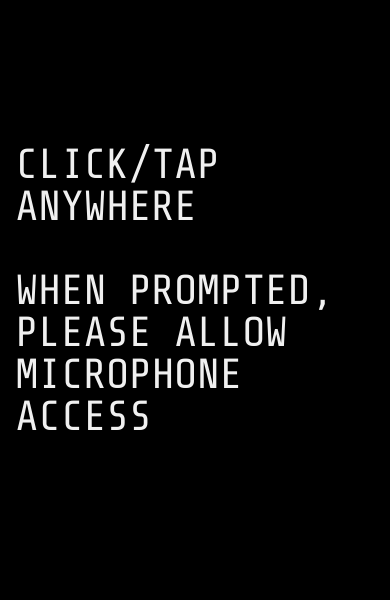
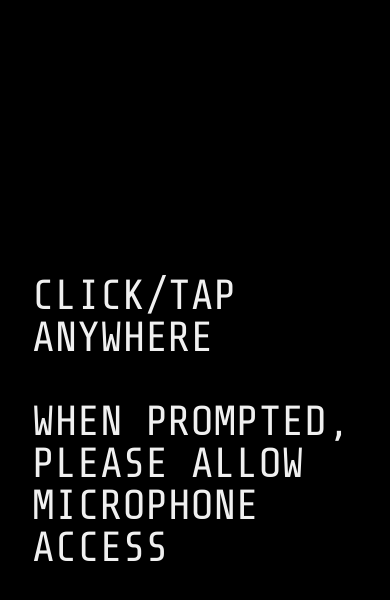
Before and after one commit to willgarrison/spectrogram, a plain HTML site: page index.html in a window 390 px wide. Drawn offline with nearby package versions, Linux system fonts and the light colour scheme.

Commit message:
mobile adjustments

```diff
--- a/css/app.css
+++ b/css/app.css
@@ -30,11 +30,12 @@ p + p {
 
 .wrap {
 	position: absolute;
-	top: 4vmin;
-	right: 4vmin;
-	bottom: 4vmin;
-	left: 4vmin;
+	top: 0;
+	right: 0;
+	bottom: 0;
+	left: 0;
 	z-index: 0;
+	overflow-y: scroll;
 }
 
 .click-init-message {
@@ -46,19 +47,22 @@ p + p {
 	z-index: 9;
 	background: #000;
 	max-width: 12em;
-	padding: 8rem 0 0 0;
+	padding: 2rem;
 	font-size: 42px;
 	line-height: 1;
 	text-transform: uppercase;
+	display: flex;
+	justify-content: center;
+	align-items: center;
 }
 
 .menu {
 	position: absolute;
 	z-index: 2;
-	top: 0;
-	left: 0;
+	top: 1rem;
+	left: 1rem;
 	max-width: 16rem;
-	padding-bottom: 1rem;
+	padding-bottom: 2rem;
 	background: #00000042;
 }
 
@@ -127,9 +131,9 @@ p + p {
 .spectrogram {
 	position: absolute;
 	z-index: 1;
-	top: 4rem;
+	top: 0;
 	right: 0;
-	bottom: 4rem;
+	bottom: 0;
 	left: 0;
 }
 
--- a/index.html
+++ b/index.html
@@ -41,8 +41,10 @@
   <div class="wrap">
 
     <div class="click-init-message">
-      <p>Click/tap anywhere</p>
-      <p>When prompted,<br /> please allow microphone access</p>
+      <div>
+        <p>Click/tap anywhere</p>
+        <p>When prompted,<br /> please allow microphone access</p>
+      </div>
     </div>
 
     <div class="menu">
--- a/scripts/app.js
+++ b/scripts/app.js
@@ -384,6 +384,7 @@ const app = {
 		const h = app.canvasWrap.offsetHeight;
 		app.canvas.width = w * pixelRatio;
 		app.canvas.height = h * pixelRatio;
+		app.canvasWrap.style.height = window.innerHeight + "px";
 	},
 
 	clearCanvas: function () {
```
